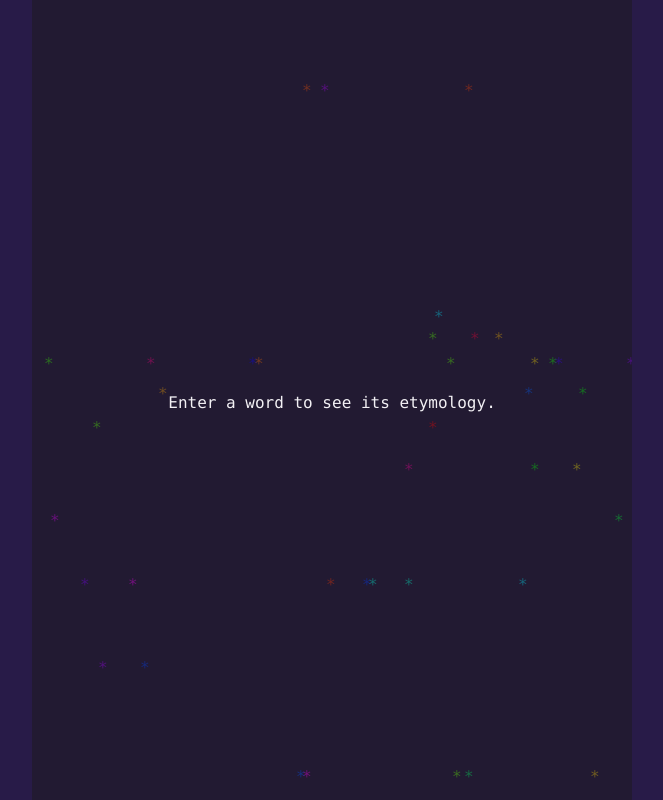
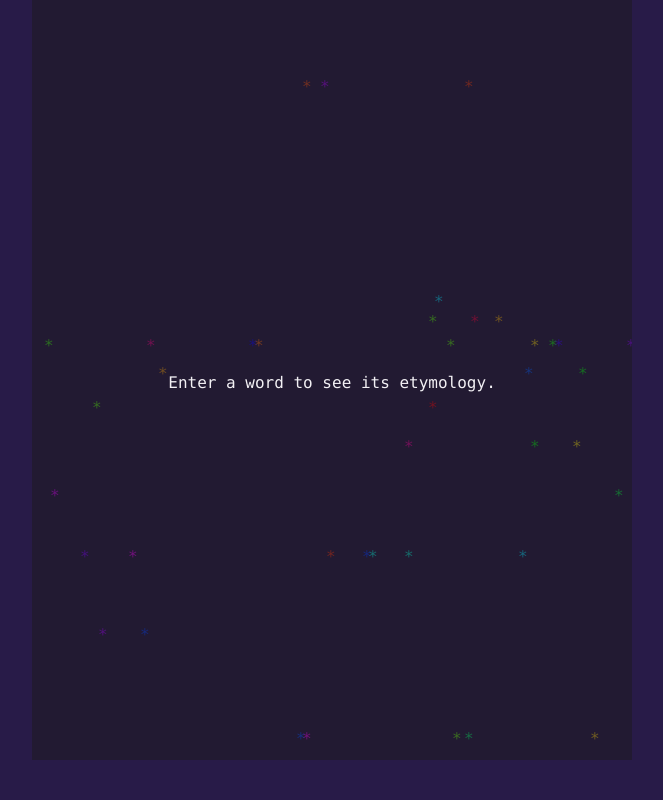
Before and after one commit to jewelcodes/cs601-final-project, a Next.js app in the folder frontend/: page / in a window 1280 px wide. Shown: the whole page, without its empty margins (308-971 px from the left). Built offline with nearby package versions, Linux system fonts and the light colour scheme.

Commit message:
frontend: styling fix

```diff
--- a/frontend/src/app/components/EtymologyTree/EtymologyTree.css
+++ b/frontend/src/app/components/EtymologyTree/EtymologyTree.css
@@ -12,8 +12,7 @@
     justify-content: flex-start;
     gap: 1.25em;
     padding: 1em;
-    height: 100vh;
-    overflow: hidden auto;
+    min-height: 95vh;
     background-color: var(--accent-dark);
 }
 
```
